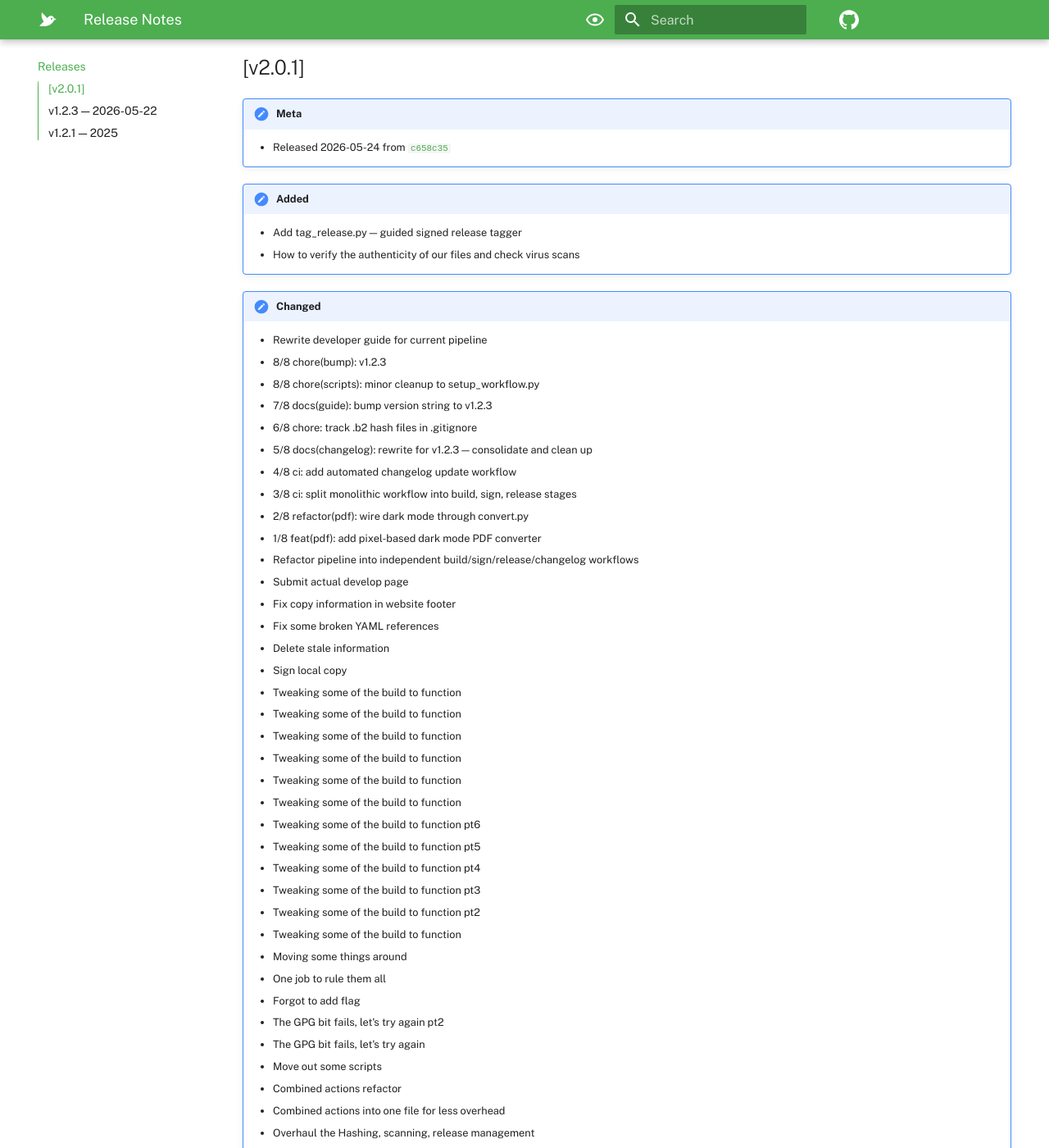
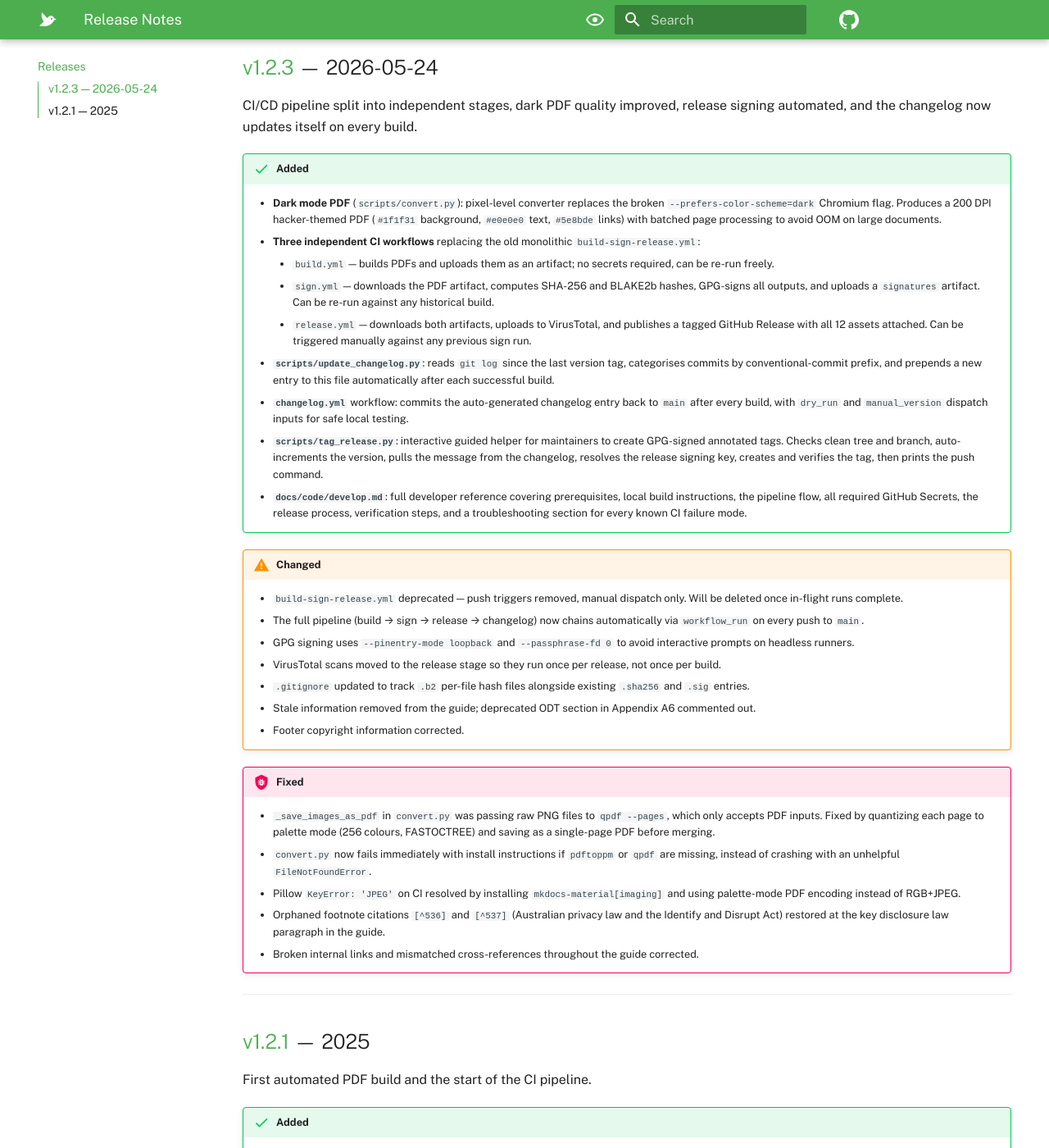
Before and after one commit to Anon-Planet/thgtoa, an MkDocs documentation site: the page built from docs/changelog/index.md, in a window 1280 px wide and 1400 px high, scrolled down 254 px. Shown: the whole window at 82% size. Built offline with MkDocs 1.6.1 and Material for MkDocs 9.7.7, drawn with Linux system fonts in a browser that asks for light colours; some web fonts are replaced; comment, search, counter and statistics services are not loaded; some of the changed text lies outside the part shown.

Commit message:
fix(changelog): prevent history dump and filter noise commits
commits_since(): when no prior tag exists, scope to commits not yet on
origin/main via merge-base instead of walking the entire history. This
is what caused the v2.0.1 entry to contain every commit back to project
inception.

categorise(): replace the minimal skip pattern with a compiled NOISE
regex that also drops:
  - numbered series commits (3/8, 7/8, etc.)
  - vague WIP messages (Tweaking, Moving some, Still broken, pt2...)
  - one-word infrastructure fixes (Fix workflow, Fix path, Fix README)
  - oops commits (Forgot to, Revert "...")
  - joke messages (One job to rule them all)

Signed-off-by: nopeitsnothing <no@anonymousplanet.org>

```diff
--- a/docs/changelog/index.md
+++ b/docs/changelog/index.md
@@ -20,153 +20,39 @@
 
 ---
 
-## [v2.0.1]
+## [v1.2.3] — 2026-05-24
 
-!!! Note "Meta"
-
-    - Released 2026-05-24 from [`c658c35`](https://github.com/Anon-Planet/thgtoa/commit/c658c354ee0b982163167a7ac7106a0bf16465ed)
-
-!!! Note "Added"
-
-    - Add tag_release.py — guided signed release tagger
-    - How to verify the authenticity of our files and check virus scans
-
-!!! Note "Changed"
-
-    - Rewrite developer guide for current pipeline
-    - 8/8 chore(bump): v1.2.3
-    - 8/8 chore(scripts): minor cleanup to setup_workflow.py
-    - 7/8 docs(guide): bump version string to v1.2.3
-    - 6/8 chore: track .b2 hash files in .gitignore
-    - 5/8 docs(changelog): rewrite for v1.2.3 — consolidate and clean up
-    - 4/8 ci: add automated changelog update workflow
-    - 3/8 ci: split monolithic workflow into build, sign, release stages
-    - 2/8 refactor(pdf): wire dark mode through convert.py
-    - 1/8 feat(pdf): add pixel-based dark mode PDF converter
-    - Refactor pipeline into independent build/sign/release/changelog workflows
-    - Submit actual develop page
-    - Fix copy information in website footer
-    - Fix some broken YAML references
-    - Delete stale information
-    - Sign local copy
-    - Tweaking some of the build to function
-    - Tweaking some of the build to function
-    - Tweaking some of the build to function
-    - Tweaking some of the build to function
-    - Tweaking some of the build to function
-    - Tweaking some of the build to function
-    - Tweaking some of the build to function pt6
-    - Tweaking some of the build to function pt5
-    - Tweaking some of the build to function pt4
-    - Tweaking some of the build to function pt3
-    - Tweaking some of the build to function pt2
-    - Tweaking some of the build to function
-    - Moving some things around
-    - One job to rule them all
-    - Forgot to add flag
-    - The GPG bit fails, let's try again pt2
-    - The GPG bit fails, let's try again
-    - Move out some scripts
-    - Combined actions refactor
-    - Combined actions into one file for less overhead
-    - Overhaul the Hashing, scanning, release management
-    - Overhaul the Hashing, scanning, release management
-    - Refactor build action
-    - Slightly refactor the workflow task
-    - Fix README
-    - Build pipeline WIP
-    - Refactoring the VT job
-    - Downgrade to working versions to fix broken jobs
-    - Appendix A6: comment out deprecated ODT information
-    - Replace broken internal link with correct rel path
-    - Add nav in mkdocs.yml config
-    - Fix broken link to page
-    - Update VT scan workflow
-    - Use VT v5.x
-    - Add VirusTotal scans for submitted PDFs
-    - Fix path
-    - Refactor PDF build in CI, add dark mode PDF (pt 4)
-    - Fix PDF build in CI
-    - Fix PDF build in CI
-    - Archive Matrix database and shutdown
-    - The Tor onion v3 address works
-    - Fix
-    - Revert "Fix some metadata"
-    - File endings
-    - Missing parenthesis
-    - Extra parenthesis
-    - Creating your anonymous online identities
-    - Traffic anonymization
-    - OPSEC thoughts
-    - Watermarking
-    - Browser and device fingerprinting
-    - Requirements refs
-    - Local data leaks, forensics
-    - Whonix virtual machines
-    - Some more
-    - Adversarial considerations (threats)
-    - Some more
-    - Some Tails refs
-    - Some additional measures against forensics refs
-    - Comparing versions ref
-    - Persistent plausible deniability
-    - All refs I have time for at the moment
-    - Fix some metadata
-    - Update admin info in Matrix listing
-    - Fix some metadata
-    - Fix discussion channels
-    - Fix nope's Matrix pushed to only one repo
-    - Fix Das' Matrix pushed to only one repo
-    - Remove commitizen requirement
-    - Remove than/nope signed canary
-    - Upgrade pre-commit hooks
-    - Wikiless.org --> Wikiless.com
-    - Minor updated information
-    - Still broken, try again
-    - Fix workflow
-    - Missing README.md
-    - Fix some references and tidy up language
-    - Cleanup old remnants
-    - Sample publishing config
-    - Move CNAME to docs
-    - Add CNAME
-    - Remove old site artifacts
-    - Fix some absolute links
-    - Add Blackhat USA 2024 conference on Wi-Fi dangers
-    - Add Blackhat USA 2024 conference on Wi-Fi dangers
-    - Formatting and tooling upgrades to improve performance
-
-!!! Note "Fixed"
-
-    - Actually save per-page PDFs for qpdf, not PNGs
-    - Fail fast with helpful message if pdftoppm or qpdf missing
-    - Resolve Pillow JPEG KeyError and cairosvg missing dep
-
-## [v1.2.3] — 2026-05-22
-
-CI/CD pipeline split into independent stages, dark PDF quality improved, and the changelog is now updated automatically on every release. v1.2.2 was just a placeholder, this is a minor but CI breaking change.
+CI/CD pipeline split into independent stages, dark PDF quality improved, release signing automated, and the changelog now updates itself on every build.
 
 !!! success "Added"
 
-    - **Dark mode PDF** (`scripts/convert.py`): pixel-level converter replaces the broken `--prefers-color-scheme=dark` Chromium flag. Produces a 200 DPI hacker-themed PDF (`#1f1f31` background, `#e0e0e0` text, `#5e8bde` links) with batched page processing to avoid OOM.
+    - **Dark mode PDF** (`scripts/convert.py`): pixel-level converter replaces the broken `--prefers-color-scheme=dark` Chromium flag. Produces a 200 DPI hacker-themed PDF (`#1f1f31` background, `#e0e0e0` text, `#5e8bde` links) with batched page processing to avoid OOM on large documents.
     - **Three independent CI workflows** replacing the old monolithic `build-sign-release.yml`:
-        - `build.yml` — builds PDFs and uploads them as an artifact; no secrets required.
+        - `build.yml` — builds PDFs and uploads them as an artifact; no secrets required, can be re-run freely.
         - `sign.yml` — downloads the PDF artifact, computes SHA-256 and BLAKE2b hashes, GPG-signs all outputs, and uploads a `signatures` artifact. Can be re-run against any historical build.
-        - `release.yml` — downloads both artifacts, uploads to VirusTotal, and publishes a tagged GitHub Release with all 12 assets attached. **Can be triggered manually against any previous sign run**.
-    - **`scripts/update_changelog.py`**: reads `git log` since the last version tag, categorises commits by conventional-commit prefix, and prepends a new entry here automatically after each successful build.
-    - **`changelog.yml`** workflow: commits the auto-generated changelog entry back to `main` after every build, with `dry_run` and `manual_version` dispatch inputs for testing.
+        - `release.yml` — downloads both artifacts, uploads to VirusTotal, and publishes a tagged GitHub Release with all 12 assets attached. Can be triggered manually against any previous sign run.
+    - **`scripts/update_changelog.py`**: reads `git log` since the last version tag, categorises commits by conventional-commit prefix, and prepends a new entry to this file automatically after each successful build.
+    - **`changelog.yml`** workflow: commits the auto-generated changelog entry back to `main` after every build, with `dry_run` and `manual_version` dispatch inputs for safe local testing.
+    - **`scripts/tag_release.py`**: interactive guided helper for maintainers to create GPG-signed annotated tags. Checks clean tree and branch, auto-increments the version, pulls the message from the changelog, resolves the release signing key, creates and verifies the tag, then prints the push command.
+    - **`docs/code/develop.md`**: full developer reference covering prerequisites, local build instructions, the pipeline flow, all required GitHub Secrets, the release process, verification steps, and a troubleshooting section for every known CI failure mode.
 
 !!! warning "Changed"
 
-    - `build-sign-release.yml` is now deprecated — push triggers removed, manual dispatch only. Will be deleted once in-flight runs complete.
-    - The full pipeline (build → sign → release) now chains automatically via `workflow_run` on every push to `main`.
+    - `build-sign-release.yml` deprecated — push triggers removed, manual dispatch only. Will be deleted once in-flight runs complete.
+    - The full pipeline (build → sign → release → changelog) now chains automatically via `workflow_run` on every push to `main`.
     - GPG signing uses `--pinentry-mode loopback` and `--passphrase-fd 0` to avoid interactive prompts on headless runners.
     - VirusTotal scans moved to the release stage so they run once per release, not once per build.
+    - `.gitignore` updated to track `.b2` per-file hash files alongside existing `.sha256` and `.sig` entries.
+    - Stale information removed from the guide; deprecated ODT section in Appendix A6 commented out.
+    - Footer copyright information corrected.
 
 !!! bug "Fixed"
 
-    - Broken internal links and a mismatched cross-reference in `docs/about/index.md`.
-    - Deprecated ODT section commented out in Appendix A6 of the guide.
+    - `_save_images_as_pdf` in `convert.py` was passing raw PNG files to `qpdf --pages`, which only accepts PDF inputs. Fixed by quantizing each page to palette mode (256 colours, FASTOCTREE) and saving as a single-page PDF before merging.
+    - `convert.py` now fails immediately with install instructions if `pdftoppm` or `qpdf` are missing, instead of crashing with an unhelpful `FileNotFoundError`.
+    - Pillow `KeyError: 'JPEG'` on CI resolved by installing `mkdocs-material[imaging]` and using palette-mode PDF encoding instead of RGB+JPEG.
+    - Orphaned footnote citations `[^536]` and `[^537]` (Australian privacy law and the Identify and Disrupt Act) restored at the key disclosure law paragraph in the guide.
+    - Broken internal links and mismatched cross-references throughout the guide corrected.
 
 ---
 
```
Also changed, not shown: 1 other file.
